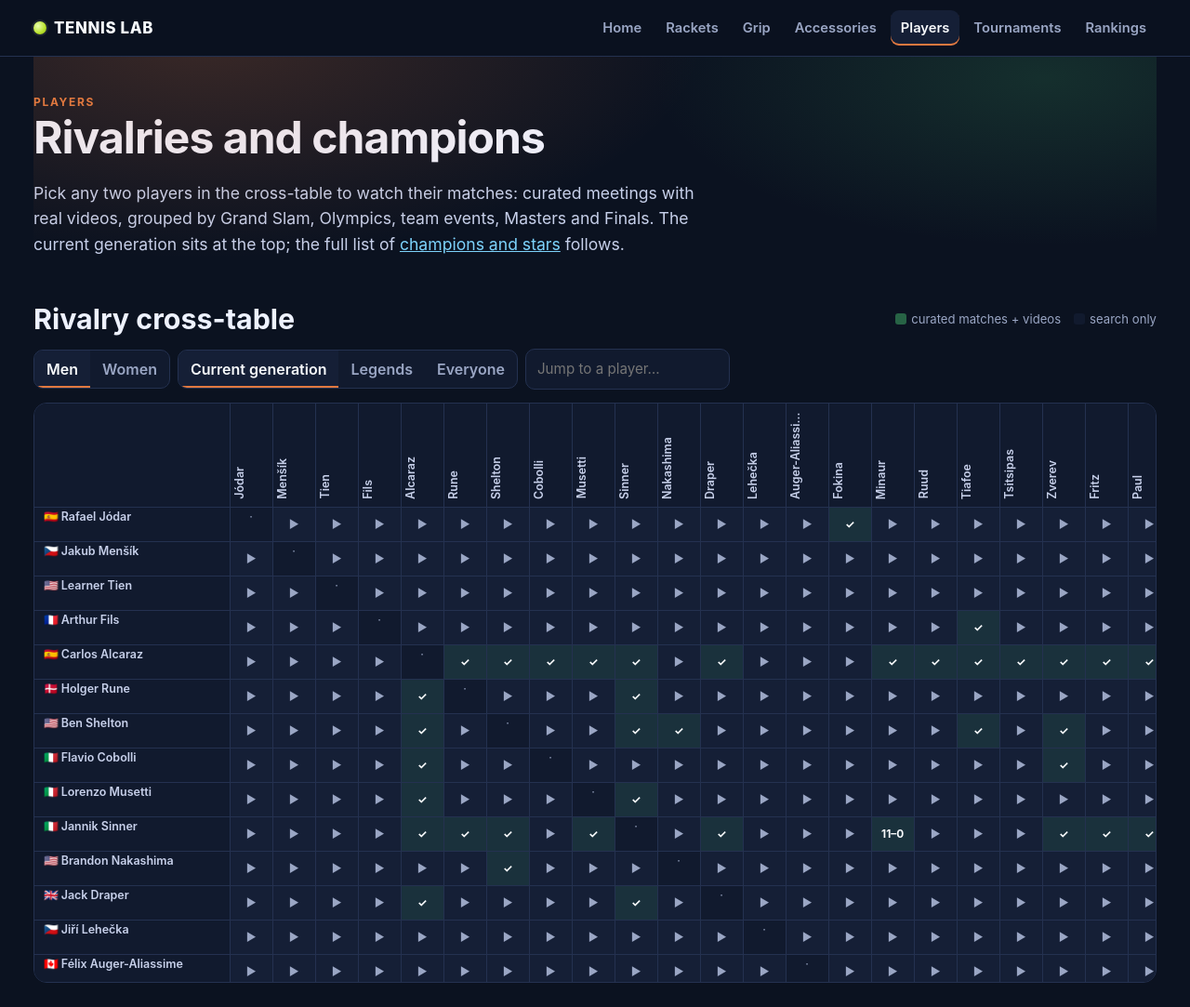
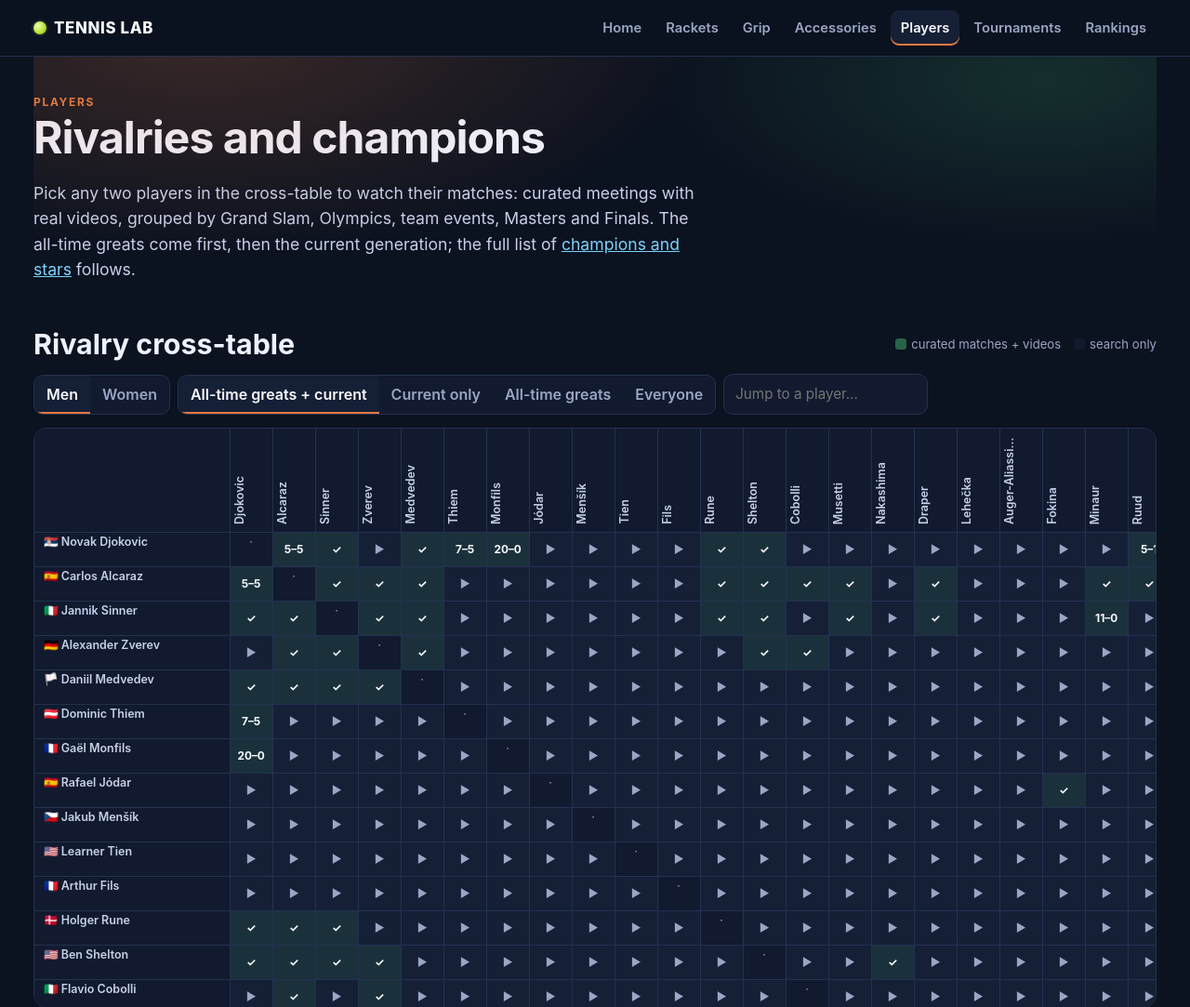
Before and after one commit to rkmsd7/tennis-lab, a plain HTML site: page players.html in a window 1280 px wide. Shown: the top 1083 px of the page at 93% size. Drawn offline with Linux system fonts and the light colour scheme.

Commit message:
Cross-table: all-time greats first, then current generation
Co-Authored-By: Claude Fable 5.1 <noreply@anthropic.com>

```diff
--- a/players.html
+++ b/players.html
@@ -1,11 +1,11 @@
 <!doctype html><html lang="en"><head><meta charset="utf-8"><meta name="viewport" content="width=device-width,initial-scale=1"><link rel="icon" href="/assets/favicon.svg"><link rel="stylesheet" href="/css/style.css"><script src="/js/common.js"></script><title>Players — rivalry cross-table and every champion — Tennis Lab</title></head><body>
 <div id="site-header"></div>
-<main class="wrap"><section class="hero" style="padding:40px 0 10px"><div class="kicker">Players</div><h1>Rivalries and champions</h1><p class="lead">Pick any two players in the cross-table to watch their matches: curated meetings with real videos, grouped by Grand Slam, Olympics, team events, Masters and Finals. The current generation sits at the top; the full list of <a href="#champions">champions and stars</a> follows.</p></section>
+<main class="wrap"><section class="hero" style="padding:40px 0 10px"><div class="kicker">Players</div><h1>Rivalries and champions</h1><p class="lead">Pick any two players in the cross-table to watch their matches: curated meetings with real videos, grouped by Grand Slam, Olympics, team events, Masters and Finals. The all-time greats come first, then the current generation; the full list of <a href="#champions">champions and stars</a> follows.</p></section>
 
 <div class="section-head" id="crosstable"><h2>Rivalry cross-table</h2><span class="legend"><span><i style="background:rgba(67,179,106,.5)"></i>curated matches + videos</span><span><i style="background:var(--bg2)"></i>search only</span></span></div>
 <div class="controls">
  <div class="seg" id="xtour"><button class="on" data-v="ATP">Men</button><button data-v="WTA">Women</button></div>
- <div class="seg" id="xscope"><button class="on" data-v="current">Current generation</button><button data-v="featured">Legends</button><button data-v="all">Everyone</button></div>
+ <div class="seg" id="xscope"><button class="on" data-v="mix">All-time greats + current</button><button data-v="current">Current only</button><button data-v="featured">All-time greats</button><button data-v="all">Everyone</button></div>
  <input type="search" id="xq" placeholder="Jump to a player…" style="min-width:160px;flex:0 1 220px">
 </div>
 <div class="xt-wrap"><table class="xt" id="xt"></table></div>
@@ -42,7 +42,12 @@
   document.querySelectorAll('[data-riv]').forEach(a=>a.onclick=e=>{e.preventDefault();const p=byId[a.dataset.riv];state.xtour=p.tour;state.xscope=p.active?'current':'all';syncSeg('xtour',p.tour);syncSeg('xscope',state.xscope);table();document.getElementById('crosstable').scrollIntoView({behavior:'smooth'});setTimeout(()=>{const th=document.querySelector(`[data-row="${p.id}"]`);th&&th.scrollIntoView({block:'center',inline:'nearest'});},400)});
  }
  function syncSeg(id,v){document.querySelectorAll(`#${id} button`).forEach(b=>b.classList.toggle('on',b.dataset.v===v));}
- function scopeList(){return P.filter(p=>p.tour===state.xtour&&(state.xscope==='all'||(state.xscope==='current'?p.active:p.featured))).sort((a,b)=>b.born-a.born||slamsOf(b)-slamsOf(a)||a.name.localeCompare(b.name));}
+ function scopeList(){
+  const inScope=p=>state.xscope==="all"||(state.xscope==="current"?p.active:state.xscope==="featured"?p.featured:(p.active||p.featured));
+  // all-time greats first (by majors, then era), then the current generation youngest-first, then everyone else
+  const tier=p=>p.featured?0:p.active?1:2;
+  return P.filter(p=>p.tour===state.xtour&&inScope(p)).sort((a,b)=>tier(a)-tier(b)||(tier(a)===1?(b.born-a.born):(slamsOf(b)-slamsOf(a)||b.born-a.born))||a.name.localeCompare(b.name));
+ }
  function table(){
   const list=scopeList(); const t=document.getElementById('xt');
   t.innerHTML=`<thead><tr><th></th>${list.map(p=>`<th><span class="rot" title="${TL.esc(p.name)}">${TL.esc(last(p.name))}</span></th>`).join('')}</tr></thead><tbody>${list.map(a=>`<tr><th data-row="${a.id}">${TL.flag(a)} ${TL.esc(a.name)}</th>${list.map(b=>{if(a===b)return`<td class="self">·</td>`;const r=riv[rkey(a.name,b.name)];const lab=r?(r.h2h.match(/\d+–\d+/)||[''])[0]||'✓':'▶';return`<td class="${r?'has':''}"><button data-a="${a.id}" data-b="${b.id}" title="${TL.esc(a.name)} vs ${TL.esc(b.name)}${r?' · '+TL.esc(r.h2h):''}">${lab}</button></td>`}).join('')}</tr>`).join('')}</tbody>`;
```
